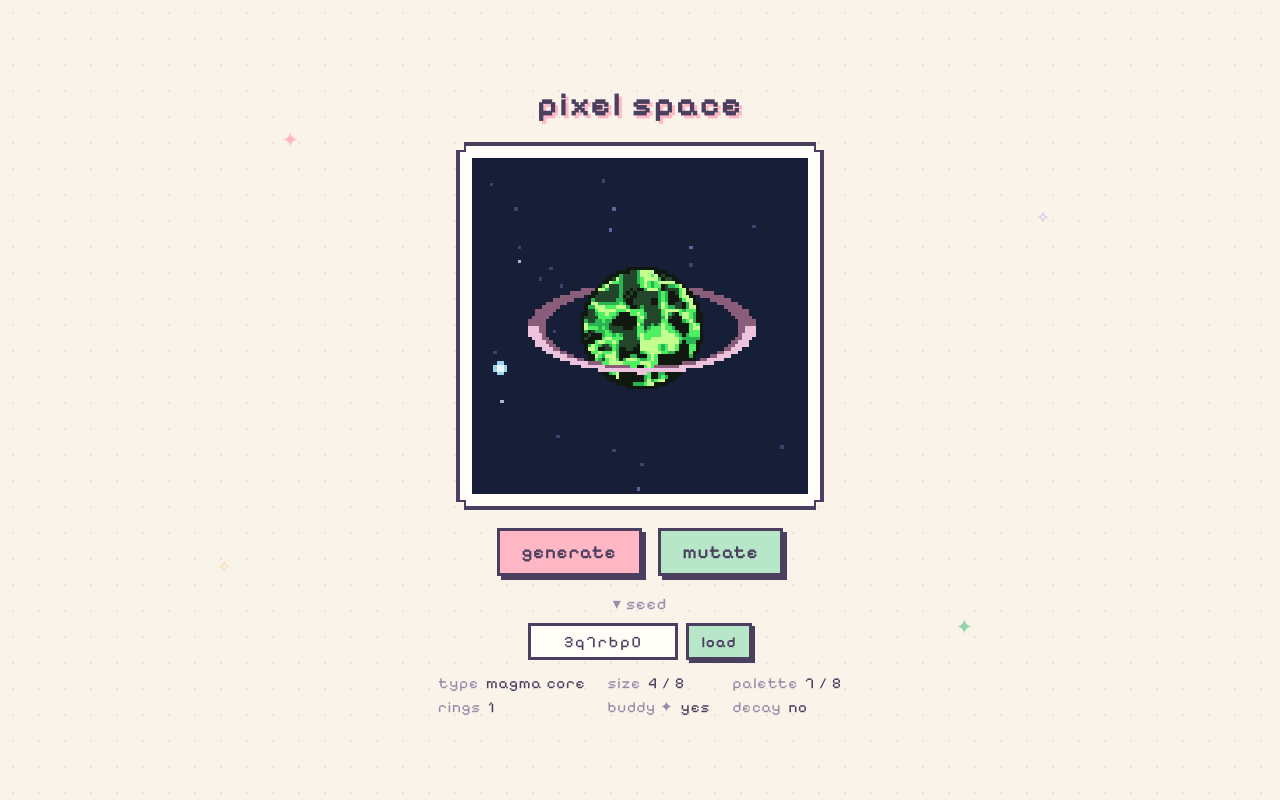
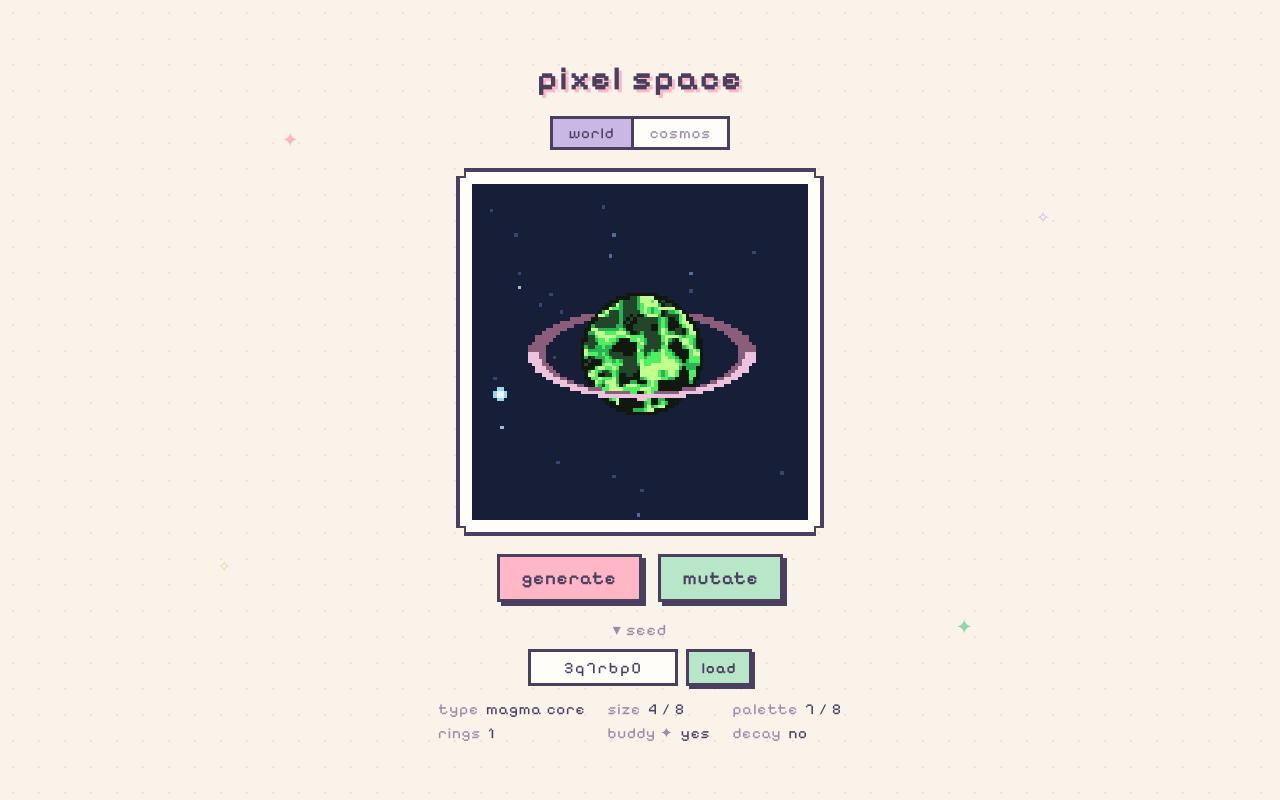
Before and after one commit to jdmnk/pixel-space, a React (Vite) app: page / in a window 1280 px wide. Built offline with nearby package versions, Linux system fonts and the light colour scheme.

Commit message:
cosmos feature, add metadata (og etc.)

```diff
--- a/src/App.jsx
+++ b/src/App.jsx
@@ -1,12 +1,15 @@
 import { useEffect, useMemo, useRef, useState } from 'react'
 import { TYPE_NAMES, canonicalSeed, decodeSeed, mutateSeed, randomSeed } from './gen/seed.js'
-import { renderScene } from './gen/render.js'
+import { renderScene, renderSpace } from './gen/render.js'
 
-function useSceneCanvas(seed) {
+function useSceneCanvas(seed, mode = 'world') {
   const ref = useRef(null)
   useEffect(() => {
-    if (ref.current) renderScene(ref.current, decodeSeed(seed))
-  }, [seed])
+    if (!ref.current) return
+    const params = decodeSeed(seed)
+    if (mode === 'cosmos') renderSpace(ref.current, params)
+    else renderScene(ref.current, params)
+  }, [seed, mode])
   return ref
 }
 
@@ -21,7 +24,8 @@ function Generator() {
   const [seed, setSeed] = useState(randomSeed)
   const [field, setField] = useState(seed)
   const [seedOpen, setSeedOpen] = useState(true)
-  const canvasRef = useSceneCanvas(seed)
+  const [mode, setMode] = useState('world')
+  const canvasRef = useSceneCanvas(seed, mode)
   const params = decodeSeed(seed)
 
   useEffect(() => setField(seed), [seed])
@@ -50,9 +54,23 @@ function Generator() {
 
       <h1 className="title">pixel space</h1>
 
-      <div className="frame" key={seed}>
+      <div className="modes" role="tablist" aria-label="scene mode">
+        <button className={mode === 'world' ? 'mode on' : 'mode'} onClick={() => setMode('world')}>
+          world
+        </button>
+        <button className={mode === 'cosmos' ? 'mode on' : 'mode'} onClick={() => setMode('cosmos')}>
+          cosmos
+        </button>
+      </div>
+
+      <div className="frame" key={seed + mode}>
         <div className="frame-inner">
-          <canvas ref={canvasRef} width={96} height={96} />
+          <canvas
+            ref={canvasRef}
+            width={mode === 'cosmos' ? 192 : 96}
+            height={mode === 'cosmos' ? 120 : 96}
+            className={mode === 'cosmos' ? 'wide' : ''}
+          />
         </div>
       </div>
 
--- a/src/gen/render.js
+++ b/src/gen/render.js
@@ -1,8 +1,5 @@
-import { mulberry32 } from './seed.js'
+import { mulberry32, unpack } from './seed.js'
 
-const S = 96
-const CX = 48
-const CY = 48
 const TAU = Math.PI * 2
 
 // --- deterministic value noise -------------------------------------------
@@ -141,32 +138,41 @@ function rampFor(type, palette) {
 
 // --- main ------------------------------------------------------------------
 
-export function renderScene(canvas, p) {
+// opts: { cx, cy, scale, bare } — bare skips background + starfield so a
+// body can be composed onto a larger scene (see renderSpace below)
+export function renderScene(canvas, p, opts = {}) {
   const ctx = canvas.getContext('2d')
+  const W = canvas.width
+  const H = canvas.height
+  const CX = opts.cx ?? W >> 1
+  const CY = opts.cy ?? H >> 1
+  const mul = opts.scale ?? 1
   const rnd = mulberry32(((p.packed >>> 0) ^ Math.imul(Math.floor(p.packed / 65536), 2654435761)) >>> 0)
   const nseed = (Math.imul(p.detail, 2654435761) ^ Math.imul(p.palette + 1, 374761393) ^ p.type * 97) | 0
 
   const put = (x, y, c) => {
     x |= 0; y |= 0
-    if (x >= 0 && y >= 0 && x < S && y < S) {
+    if (x >= 0 && y >= 0 && x < W && y < H) {
       ctx.fillStyle = c
       ctx.fillRect(x, y, 1, 1)
     }
   }
 
-  // background + starfield
+  if (!opts.bare) {
     ctx.fillStyle = BG[p.packed % 4]
-  ctx.fillRect(0, 0, S, S)
-  drawStarfield(put, rnd)
+    ctx.fillRect(0, 0, W, H)
+    drawStarfield(put, rnd, W, H)
+  }
 
   const planetlike = p.type <= 4
-  const R = planetlike
+  const R =
+    (planetlike
       ? 13 + p.size * 1.5
       : p.type === 5
         ? 15 + p.size
         : p.type === 6
           ? 5 + (p.size >> 1)
-        : 9 + p.size
+          : 9 + p.size) * mul
 
   const ringCount = planetlike ? [0, 1, 1, 2][p.rings] : 0
   const ringRx = R * 1.55 + 3
@@ -193,10 +199,10 @@ export function renderScene(canvas, p) {
   function drawRings(front) {
     if (!ringCount) return
     const [dark, light] = RING_COLORS[p.ringStyle]
-    for (let y = 0; y < S; y++) {
+    for (let y = 0; y < H; y++) {
       const dy = y - CY
       if (front ? dy < 0 : dy >= 0) continue
-      for (let x = 0; x < S; x++) {
+      for (let x = 0; x < W; x++) {
         const dx = x - CX
         for (let i = 0; i < ringCount; i++) {
           const rx = ringRx + i * 5
@@ -216,8 +222,8 @@ export function renderScene(canvas, p) {
   }
 
   function drawDisk(surface, outline) {
-    for (let y = 0; y < S; y++) {
-      for (let x = 0; x < S; x++) {
+    for (let y = 0; y < H; y++) {
+      for (let x = 0; x < W; x++) {
         const dx = x - CX
         const dy = y - CY
         const r = Math.sqrt(dx * dx + dy * dy)
@@ -341,8 +347,8 @@ export function renderScene(canvas, p) {
 
   function drawSun() {
     const ramp = SUN[p.palette]
-    for (let y = 0; y < S; y++) {
-      for (let x = 0; x < S; x++) {
+    for (let y = 0; y < H; y++) {
+      for (let x = 0; x < W; x++) {
         const dx = x - CX
         const dy = y - CY
         const r = Math.sqrt(dx * dx + dy * dy)
@@ -385,8 +391,8 @@ export function renderScene(canvas, p) {
 
   function drawNeutron() {
     const ramp = NEUT[p.palette % NEUT.length]
-    for (let y = 0; y < S; y++) {
-      for (let x = 0; x < S; x++) {
+    for (let y = 0; y < H; y++) {
+      for (let x = 0; x < W; x++) {
         const dx = x - CX
         const dy = y - CY
         const r = Math.sqrt(dx * dx + dy * dy)
@@ -399,7 +405,7 @@ export function renderScene(canvas, p) {
     }
     // polar jets
     const ja = ((p.ringStyle * 45 + 22.5) * Math.PI) / 180
-    const len = 15 + p.size * 2
+    const len = (15 + p.size * 2) * mul
     for (const sgn of [1, -1]) {
       const ux = Math.cos(ja) * sgn
       const uy = Math.sin(ja) * sgn
@@ -438,10 +444,10 @@ export function renderScene(canvas, p) {
     const thick = p.feature >= 2 ? 4.4 : 2.9
     const rx0 = R * 1.9
     const disk = (front) => {
-      for (let y = 0; y < S; y++) {
+      for (let y = 0; y < H; y++) {
         const dy = y - CY
         if (front ? dy < 0 : dy >= 0) continue
-        for (let x = 0; x < S; x++) {
+        for (let x = 0; x < W; x++) {
           const dx = x - CX
           for (let d = 0; d < disks; d++) {
             const rx = rx0 + d * 7
@@ -465,8 +471,8 @@ export function renderScene(canvas, p) {
       }
     }
     disk(false)
-    for (let y = 0; y < S; y++) {
-      for (let x = 0; x < S; x++) {
+    for (let y = 0; y < H; y++) {
+      for (let x = 0; x < W; x++) {
         const dx = x - CX
         const dy = y - CY
         const r = Math.sqrt(dx * dx + dy * dy)
@@ -528,8 +534,8 @@ export function renderScene(canvas, p) {
   if (p.companion) {
     const a = rnd() * TAU
     const dist = Math.max(R, ringCount ? ringRx + 5 : 0) + 9 + rnd() * 4
-    const x = clamp(Math.round(CX + Math.cos(a) * dist), 7, S - 8)
-    const y = clamp(Math.round(CY + Math.sin(a) * dist * 0.85), 7, S - 8)
+    const x = clamp(Math.round(CX + Math.cos(a) * dist), 7, W - 8)
+    const y = clamp(Math.round(CY + Math.sin(a) * dist * 0.85), 7, H - 8)
     const warm = p.detail & 1
     const core = warm ? '#fff6c8' : '#e8f8ff'
     const arm = warm ? '#ffd98a' : '#9cd4f0'
@@ -548,20 +554,72 @@ export function renderScene(canvas, p) {
   }
 }
 
-function drawStarfield(put, rnd) {
+// Cosmos mode: the seed's own world plus a handful of deterministic
+// neighbours, scattered across a wider sky. Same seed, same cosmos.
+export function renderSpace(canvas, p) {
+  const ctx = canvas.getContext('2d')
+  const W = canvas.width
+  const H = canvas.height
+  const rnd = mulberry32(((p.packed >>> 0) ^ 0x9e3779b9) >>> 0)
+
+  const put = (x, y, c) => {
+    x |= 0; y |= 0
+    if (x >= 0 && y >= 0 && x < W && y < H) {
+      ctx.fillStyle = c
+      ctx.fillRect(x, y, 1, 1)
+    }
+  }
+
+  ctx.fillStyle = BG[p.packed % 4]
+  ctx.fillRect(0, 0, W, H)
+  drawStarfield(put, rnd, W, H)
+
+  const placed = []
+  const place = (scale) => {
+    const ext = 32 * scale
+    for (let t = 0; t < 60; t++) {
+      const x = ext + rnd() * (W - ext * 2)
+      const y = ext + rnd() * (H - ext * 2)
+      if (placed.every((b) => Math.hypot(b.x - x, b.y - y) > b.ext + ext)) {
+        placed.push({ x, y, ext })
+        return { x, y }
+      }
+    }
+    return null
+  }
+
+  // the featured world first, biggest
+  const spots = [{ p, scale: 0.65 }]
+  const neighbours = 2 + Math.floor(rnd() * 3)
+  for (let i = 0; i < neighbours; i++) {
+    const v = Math.floor(rnd() * 2 ** 17) * 2 ** 16 + Math.floor(rnd() * 2 ** 16)
+    spots.push({ p: unpack(v), scale: 0.36 + rnd() * 0.18 })
+  }
+
+  for (const { p: body, scale } of spots) {
+    const pos = place(scale)
+    if (!pos) continue
+    renderScene(canvas, body, { cx: Math.round(pos.x), cy: Math.round(pos.y), scale, bare: true })
+  }
+}
+
+function drawStarfield(put, rnd, W, H) {
+  const cx = W / 2
+  const cy = H / 2
   const dots = ['#39456e', '#56689c', '#aab6e0', '#e8ecfa']
-  for (let i = 0; i < 26; i++) {
-    const x = Math.floor(rnd() * S)
-    const y = Math.floor(rnd() * S)
+  const count = Math.round((W * H) / 350)
+  for (let i = 0; i < count; i++) {
+    const x = Math.floor(rnd() * W)
+    const y = Math.floor(rnd() * H)
     const c = dots[Math.floor(rnd() * rnd() * 4)]
     put(x, y, c)
   }
   // a couple of + sparkles
-  const sparkles = 1 + Math.floor(rnd() * 2)
+  const sparkles = 1 + Math.floor(rnd() * 2) + Math.floor((W * H) / 9216) - 1
   for (let i = 0; i < sparkles; i++) {
-    const x = Math.floor(6 + rnd() * (S - 12))
-    const y = Math.floor(6 + rnd() * (S - 12))
-    if (Math.hypot(x - CX, y - CY) < 34) continue
+    const x = Math.floor(6 + rnd() * (W - 12))
+    const y = Math.floor(6 + rnd() * (H - 12))
+    if (W <= 96 && Math.hypot(x - cx, y - cy) < 34) continue
     put(x, y, '#ffffff')
     put(x - 1, y, '#9fb2e8')
     put(x + 1, y, '#9fb2e8')
@@ -572,11 +630,11 @@ function drawStarfield(put, rnd) {
   if (rnd() < 0.45) {
     const colors = ['#bfe8ff', '#ffe9a8', '#ffd7ef']
     const c = colors[Math.floor(rnd() * 3)]
-    let x = Math.floor(10 + rnd() * (S - 20))
-    let y = Math.floor(10 + rnd() * (S - 20))
-    if (Math.hypot(x - CX, y - CY) < 38) {
-      x = x < CX ? 12 : S - 13
-      y = y < CY ? 12 : S - 13
+    let x = Math.floor(10 + rnd() * (W - 20))
+    let y = Math.floor(10 + rnd() * (H - 20))
+    if (W <= 96 && Math.hypot(x - cx, y - cy) < 38) {
+      x = x < cx ? 12 : W - 13
+      y = y < cy ? 12 : H - 13
     }
     for (let k = -3; k <= 3; k++) {
       put(x + k, y, Math.abs(k) > 1 ? c : '#ffffff')
--- a/src/styles.css
+++ b/src/styles.css
@@ -95,6 +95,39 @@ canvas {
   display: block;
   width: min(76vw, 336px);
   image-rendering: pixelated;
+}
+
+canvas.wide {
+  width: min(88vw, 576px);
+}
+
+/* world / cosmos mode switch */
+.modes {
+  display: flex;
+}
+
+.mode {
+  font-family: inherit;
+  font-size: 0.95rem;
+  letter-spacing: 1px;
+  color: var(--ink-soft);
+  background: var(--card);
+  border: 3px solid var(--ink);
+  padding: 5px 16px;
+  cursor: pointer;
+}
+
+.mode:first-child {
+  border-right-width: 0;
+}
+
+.mode.on {
+  background: #c9b8e6;
+  color: var(--ink);
+}
+
+.mode:hover:not(.on) {
+  color: var(--ink);
 }
 
 @keyframes pop {
```
Also changed, not shown: index.html (+27 -1 lines), scripts/hero.js (+129 -89 lines), public/og.png (added), vercel.json (added), 2 other files (tests, documents, lock files or other folders). Lines whose indentation alone changed are shown as unchanged.
